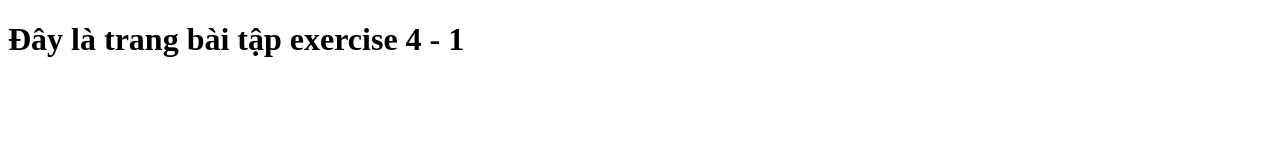
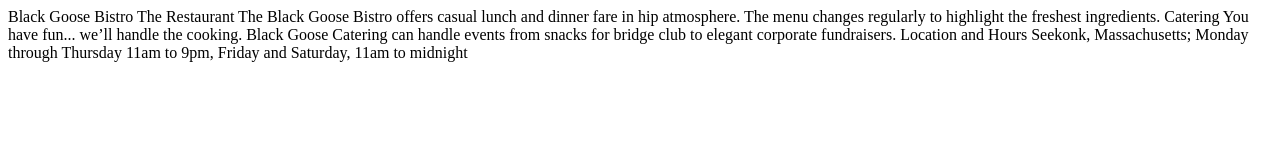
Before and after one commit to ThanLuan1813758/ThanLuan1813758.github.io, a plain HTML site: page labs/html/exercise.4-1/index.html in a window 1280 px wide. Drawn offline with Linux system fonts and the light colour scheme.

Commit message:
exercise.4-2

```diff
--- a/labs/html/exercise.4-1/index.html
+++ b/labs/html/exercise.4-1/index.html
@@ -6,6 +6,19 @@
     <title>Exercise 4 - 1</title>
 </head>
 <body>
-    <h1>Đây là trang bài tập exercise 4 - 1</h1>
+
+    Black Goose Bistro
+    The Restaurant
+    The Black Goose Bistro offers casual lunch and dinner fare in hip
+    atmosphere. The menu changes regularly to highlight the freshest
+    ingredients.
+    Catering
+    You have fun... we’ll handle the cooking. Black Goose Catering
+    can handle events from snacks for bridge club to elegant corporate
+    fundraisers.
+    Location and Hours
+    Seekonk, Massachusetts;
+    Monday through Thursday 11am to 9pm, Friday and Saturday, 11am to
+    midnight
 </body>
 </html>
```
